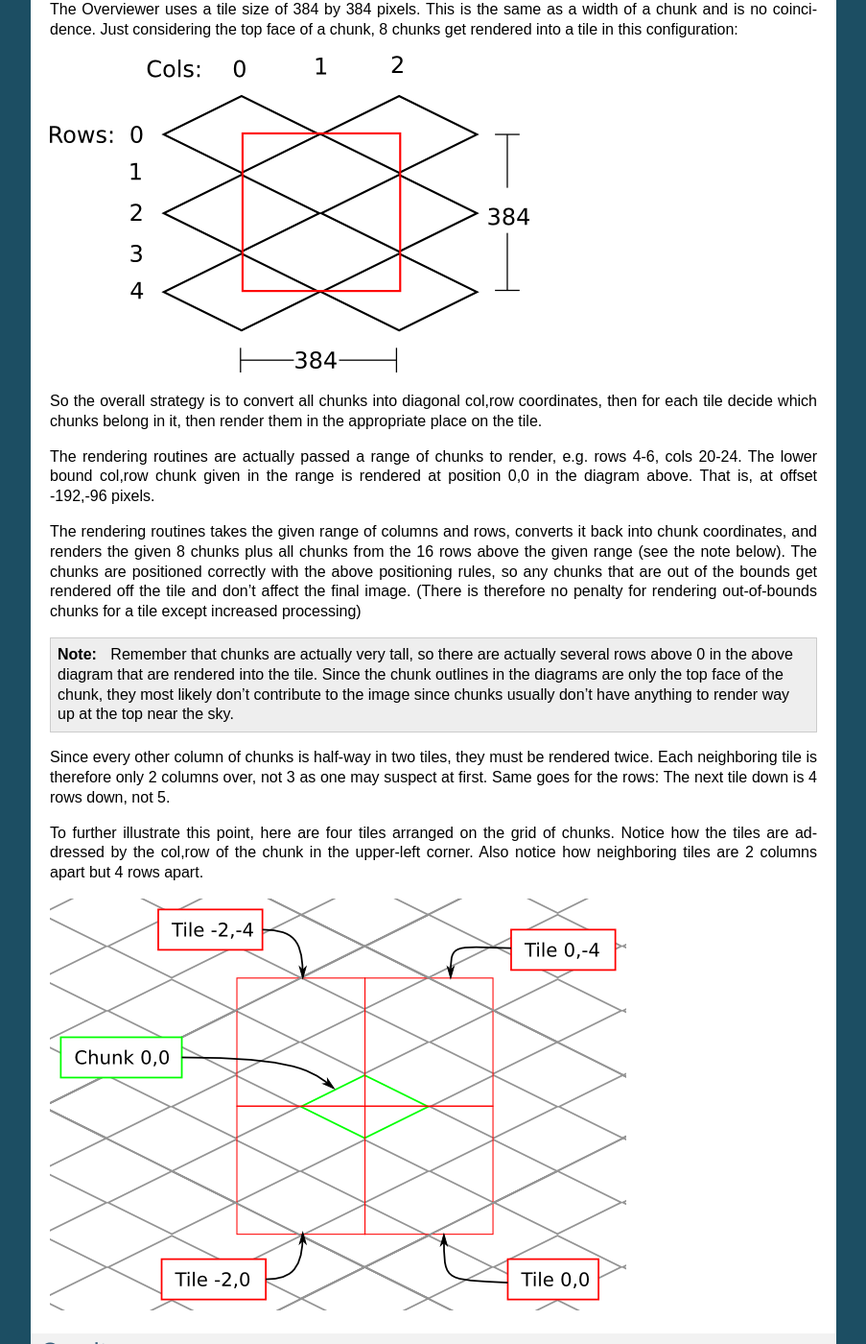
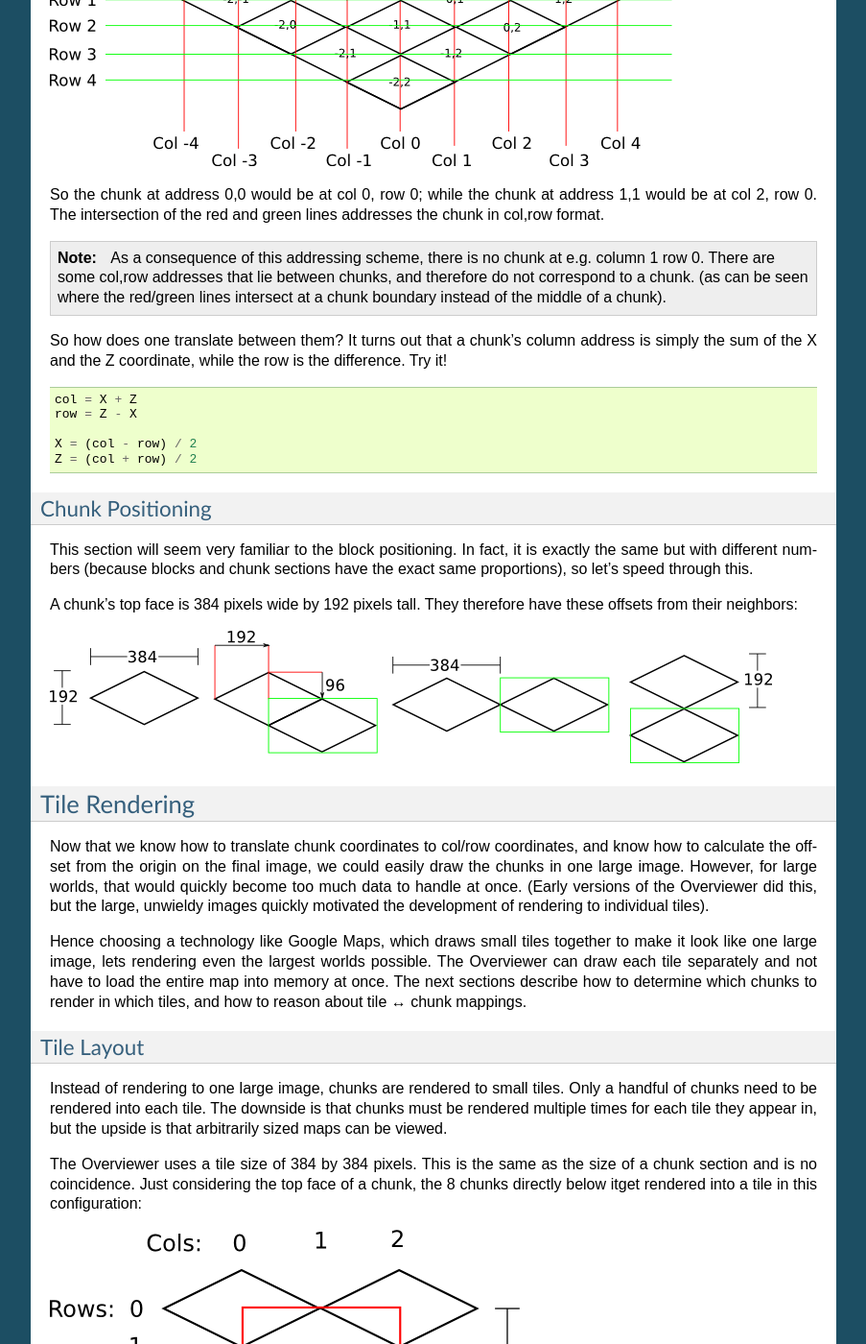
Before and after one commit to overviewer/Minecraft-Overviewer, a Sphinx documentation site: the page built from docs/design/designdoc.rst, in a window 1280 px wide and 1400 px high, scrolled down 12228 px. Shown: the whole window at 96% size, without its empty margins (198-1101 px from the left). Built offline with Sphinx 7.4.7, drawn with Linux system fonts in a browser that asks for light colours; some of the changed text lies outside the part shown.

Commit message:
Updated chunk placement and tile rendering sectiosn of design docs

```diff
--- a/docs/design/designdoc.rst
+++ b/docs/design/designdoc.rst
@@ -363,31 +363,41 @@
 array, reading the blockid values, looking up the appropriate sprite, and
 pasting it on the chunk image at the appropriate location.
 
-Tile Rendering
-==============
+Chunk Placement
+===============
 .. Covers the placement of chunk images on a tile
 
-So now that we know how to draw a single chunk, we can move on to placing them
-on an image.
+Now that we know how to draw a single chunk, let's move on to how to place
+chunks relative to each other.
 
-For the diagrams in this section, we are positioning an entire chunk, but
-frequently, only the top face of the chunk is drawn (shown in green below).
+Before we get started, let's take a moment to remember that one chunk section is
+only 1/16th of a chunk:
+
+.. image:: tilerendering/entirechunk.png
+    :alt: An entire chunk
+
+A chunk is 16 chunk sections stacked together.
+
+Since this is pretty tall, the diagrams in this section are simplified to only
+show the *top face* of a chunk, as shown in green here:
 
 .. image:: tilerendering/topofchunk.png
     :alt: The top of a chunk is highlighted
 
-This makes it easier and less cumbersome to describe chunk positionings. Just
-remember that chunks extend down for 1536 more pixels.
+This makes it easier and less cumbersome to describe how to place chunks
+together on a tile. Just remember that chunks are actually very tall and extend
+down far beyond the drawn diamonds in these diagrams.
 
 Chunk Addressing
 ----------------
 
-Chunks in Minecraft have an X,Z address, starting at 0,0 and extending to
-positive and negative infinity on both axes. Since we're looking at things
-diagonally, however, we need a way of addressing these chunks in the final
-image. For that, we refer to them in rows and columns. Consider this grid
-showing the tops of a five by five region of chunks, labeled with their in-game
-addresses.
+Chunks in Minecraft have an X,Z address, with the origin at 0,0 and extending to
+positive and negative infinity on both axes (Recall from the introduction that
+chunk addresses are simply the block addresses divided by 16). Since we're going
+to render at a diagonal perspective, it is convenient to perform a change of
+coordinate system. For that, we translate X,Z coordinates into column,row
+coordinates. Consider this grid showing 25 chunks around the origin. They are
+labeled with their X,Z chunk addresses.
 
 .. image:: tilerendering/chunkgrid.png
     :alt: A grid of 5x5 chunks showing how chunks are addressed.
@@ -401,10 +411,12 @@
 1,1 would be at col 2, row 0. The intersection of the red and green lines
 addresses the chunk in col,row format.
 
-Notice that as a consequence of this addressing scheme, there is no chunk at
-e.g. column 1 row 0. There are some col,row addresses that lie between chunks
-(as can be seen where the red/green lines intersect at a chunk boundary instead
-of the middle of a chunk). Something to keep in mind.
+.. note::
+
+    As a consequence of this addressing scheme, there is no chunk at e.g. column
+    1 row 0. There are some col,row addresses that lie between chunks, and
+    therefore do not correspond to a chunk. (as can be seen where the red/green
+    lines intersect at a chunk boundary instead of the middle of a chunk).
 
 So how does one translate between them? It turns out that a chunk's column
 address is simply the sum of the X and the Z coordinate, while the row is the
@@ -420,21 +432,34 @@
 
 Chunk Positioning
 -----------------
-Again just looking at the top of a chunk, we can work out how to position them
-relative to each other. This is similar to how to position blocks relative to
-each other, but this time, for chunks.
 
-A chunk's top face is 384 pixels wide by 192 pixels tall. Similar to the block,
-neighboring chunks have these relationships:
+This section will seem very familiar to the block positioning. In fact, it is
+exactly the same but with different numbers (because blocks and chunk sections
+have the exact same proportions), so let's speed through this.
+
+A chunk's top face is 384 pixels wide by 192 pixels tall. They therefore have
+these offsets from their neighbors:
 
 .. image:: tilerendering/chunkpositioning.png
     :alt: Chunk positioning diagram
 
-But that's all pretty trivial. With this knowledge, we could draw the chunks at
-the above offsets in one large image, but for large worlds, that would quickly
-become too much to handle. (Early versions of the Overviewer did this, but the
-large, unwieldy images quickly motivated the development of rendering to
-individual tiles)
+
+Tile Rendering
+==============
+
+Now that we know how to translate chunk coordinates to col/row coordinates, and
+know how to calculate the offset from the origin on the final image, we could
+easily draw the chunks in one large image. However, for large worlds, that would
+quickly become too much data to handle at once. (Early versions of the
+Overviewer did this, but the large, unwieldy images quickly motivated the
+development of rendering to individual tiles).
+
+Hence choosing a technology like Google Maps, which draws small tiles together
+to make it look like one large image, lets rendering even the largest worlds
+possible. The Overviewer can draw each tile separately and not have to load the
+entire map into memory at once. The next sections describe how to determine
+which chunks to render in which tiles, and how to reason about tile ↔ chunk
+mappings.
 
 Tile Layout
 -----------
@@ -444,12 +469,28 @@
 that chunks must be rendered multiple times for each tile they appear in, but
 the upside is that arbitrarily sized maps can be viewed.
 
-The Overviewer uses a tile size of 384 by 384 pixels. This is the same as a
-width of a chunk and is no coincidence. Just considering the top face of a
-chunk, 8 chunks get rendered into a tile in this configuration:
+The Overviewer uses a tile size of 384 by 384 pixels. This is the same as the
+size of a chunk section and is no coincidence. Just considering the top face of
+a chunk, the 8 chunks directly below itget rendered into a tile in this
+configuration:
 
 .. image:: tilerendering/chunksintile.png
     :alt: The 8 chunks that get rendered into a tile
+
+.. note::
+
+    Don't forget that chunks are tall, so many more than 8 chunks get rendered
+    into this tile. If you think about it, chunks from the rows *above* the ones
+    in that diagram may have blocks that fall into this tile, since the diamonds
+    in the diagram correspond to the *tops* of the chunks, and chunks extend
+    *down*.
+
+.. note::
+
+    This is an important diagram and we'll be coming back to it. Make sure it makes
+    sense. As a side note, if anything in this document *doesn't* make sense, please
+    let us know in IRC or by filing an issue. I want these docs to be as clear as
+    possible!
 
 So the overall strategy is to convert all chunks into diagonal col,row
 coordinates, then for each tile decide which chunks belong in it, then render
@@ -467,14 +508,6 @@
 out of the bounds get rendered off the tile and don't affect the final image.
 (There is therefore no penalty for rendering out-of-bounds chunks for a tile
 except increased processing)
-
-.. note::
-
-    Remember that chunks are actually very tall, so there are actually several
-    rows above 0 in the above diagram that are rendered into the tile. Since the
-    chunk outlines in the diagrams are only the top face of the chunk, they most
-    likely don't contribute to the image since chunks usually don't have
-    anything to render way up at the top near the sky.
 
 Since every other column of chunks is half-way in two tiles, they must be
 rendered twice. Each neighboring tile is therefore only 2 columns over, not 3 as
```
Also changed, not shown: docs/design/tilerendering/chunkpositioning.png, docs/design/tilerendering/chunkpositioning.svg, docs/design/tilerendering/entirechunk.png (added), docs/design/tilerendering/topofchunk.png, docs/design/tilerendering/topofchunk.svg, 1 other file.
